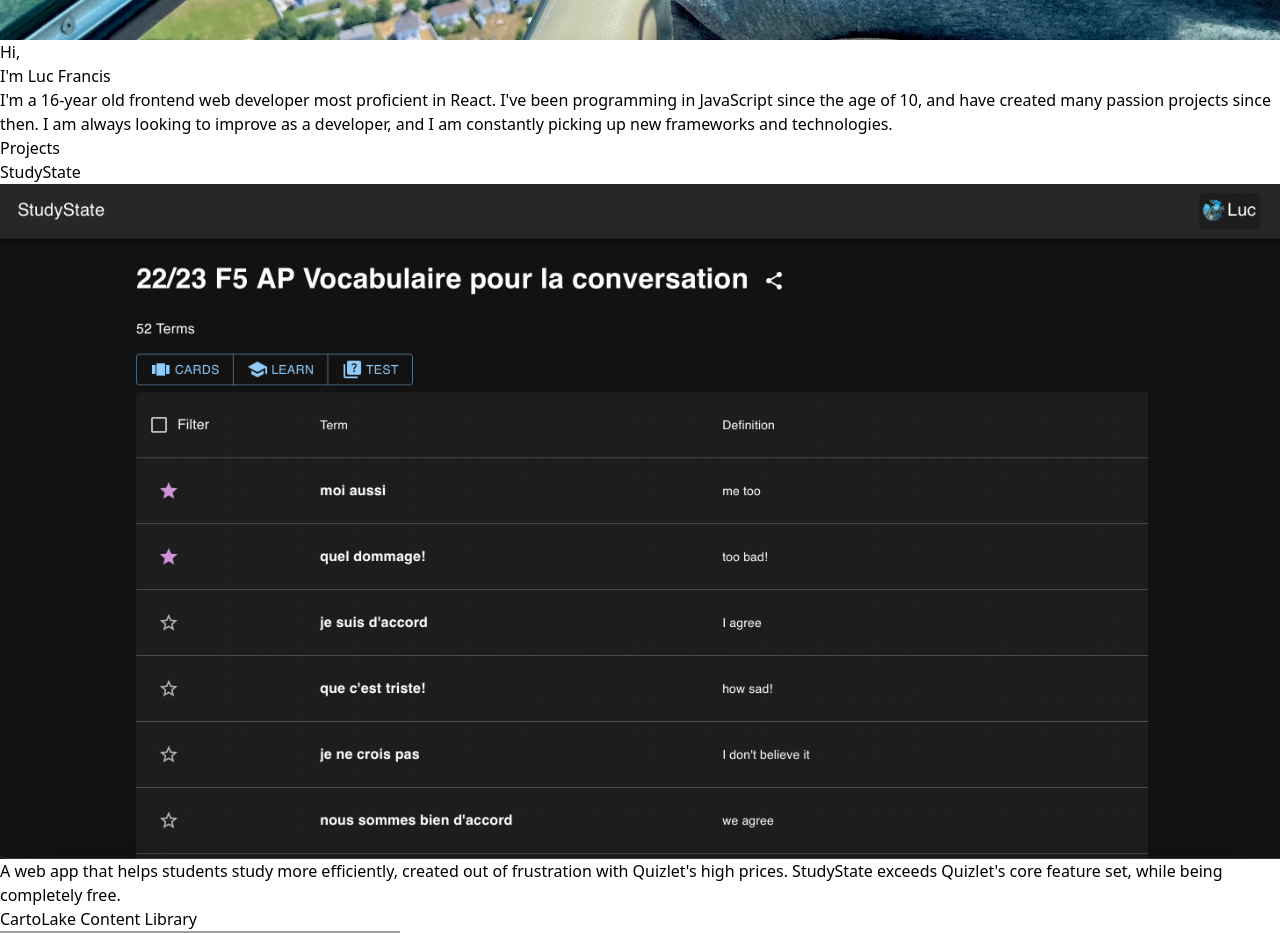
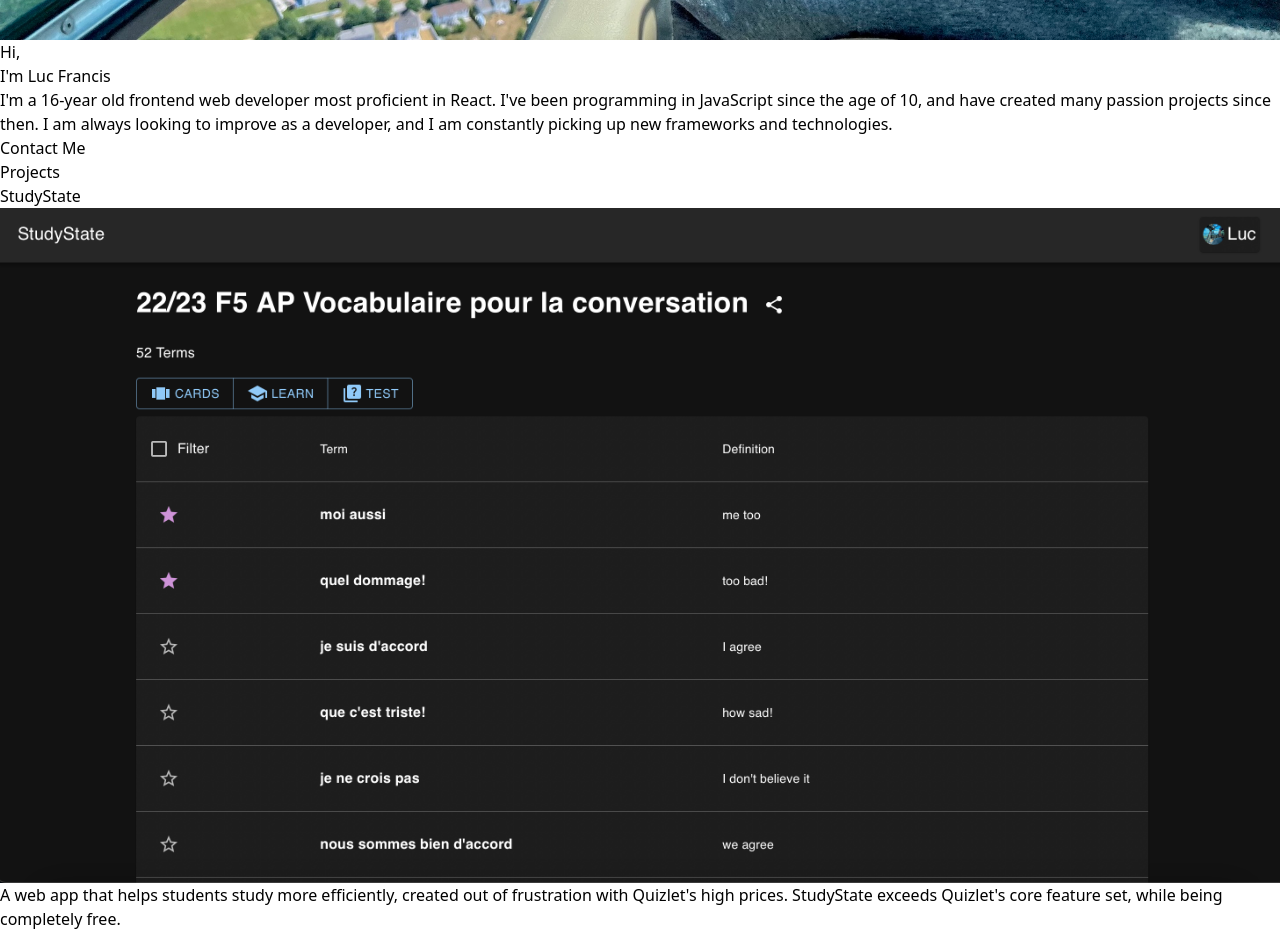
Before and after one commit to luca1s/about-me, a React (Vite) app: page / in a window 1280 px wide. Shown: the part 920-1853 px from the top of the page. Built offline with nearby package versions, Linux system fonts and the light colour scheme; grey boxes are pictures that could not be loaded.

Commit message:
adds "scroll to contact me"

```diff
--- a/src/App.jsx
+++ b/src/App.jsx
@@ -2,14 +2,20 @@ import Projects from '@/components/Projects';
 import Skills from '@/components/Skills';
 import Info from '@/components/Info';
 import Contact from '@/components/Contact';
+import { useRef } from 'react';
 
 function App() {
+
+  // Reference to main div in Contact component
+  const contactRef = useRef(null);
+  const scrollContact = () => contactRef.current.scrollIntoView({ behavior: 'smooth' })
+
   return (
     <>
-      <Info />
+      <Info scrollContact={scrollContact} />
       <Projects />
       <Skills />
-      <Contact />
+      <Contact reference={contactRef} />
     </>
   )
 }
--- a/src/components/Contact.jsx
+++ b/src/components/Contact.jsx
@@ -1,8 +1,8 @@
 import { FaLinkedin, FaGithubSquare, FaEnvelope } from 'react-icons/fa';
 
-export default function Contact() {
+export default function Contact({ reference }) {
     return (
-        <div className="h-screen dark:bg-gray-900">
+        <div className="h-screen dark:bg-gray-900" ref={reference}>
             <div className="flex justify-center items-center flex-col gap-4 h-full">
                 <h1 className="text-7xl text-gray-200">Contact me</h1>
                 <div className="flex items-center flex-row gap-3">
--- a/src/components/Info.jsx
+++ b/src/components/Info.jsx
@@ -1,6 +1,6 @@
 import pfp from '@/images/pfp2.jpeg';
 
-export default function Info() {
+export default function Info({ scrollContact }) {
     const diff = new Date() - new Date("2006-03-13");
     const age = Math.floor(diff / 31536000000);
 
@@ -24,6 +24,9 @@ export default function Info() {
                     am always looking to improve as a developer, and I am constantly
                     picking up new frameworks and technologies.
                 </p>
+                <button className="bg-blue-700 hover:bg-blue-600 text-white font-bold py-2 px-4 rounded-md" onClick={scrollContact}>
+                    Contact Me
+                </button>
             </div>
         </div>
     )
```
